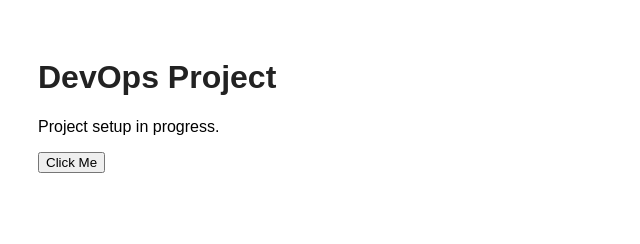
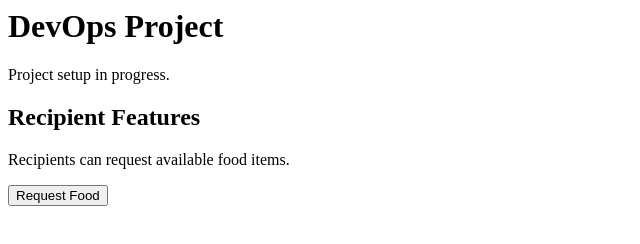
Before and after one commit to joyalmjoy/devops-project, a website: page index.html in a window 1280 px wide. Shown: the whole page, without its empty margins (0-640 px from the left). Drawn offline with Linux system fonts and the light colour scheme.

Commit message:
Add recipient features

```diff
--- a/index.html
+++ b/index.html
@@ -1,16 +1,10 @@
-<!DOCTYPE html>
-<html lang="en">
-<head>
-  <meta charset="UTF-8" />
-  <meta name="viewport" content="width=device-width, initial-scale=1.0" />
-  <title>DevOps Project</title>
-  <link rel="stylesheet" href="style.css" />
-</head>
 <body>
   <h1>DevOps Project</h1>
   <p id="status">Project setup in progress.</p>
-  <button onclick="showMessage()">Click Me</button>
+
+  <h2>Recipient Features</h2>
+  <p>Recipients can request available food items.</p>
+  <button onclick="showMessage()">Request Food</button>
 
   <script src="script.js"></script>
 </body>
-</html>
--- a/script.js
+++ b/script.js
@@ -1,3 +1,3 @@
 function showMessage() {
-  document.getElementById("status").textContent = "Button clicked successfully.";
+  document.getElementById("status").textContent = "Recipient feature working!";
 }
```
